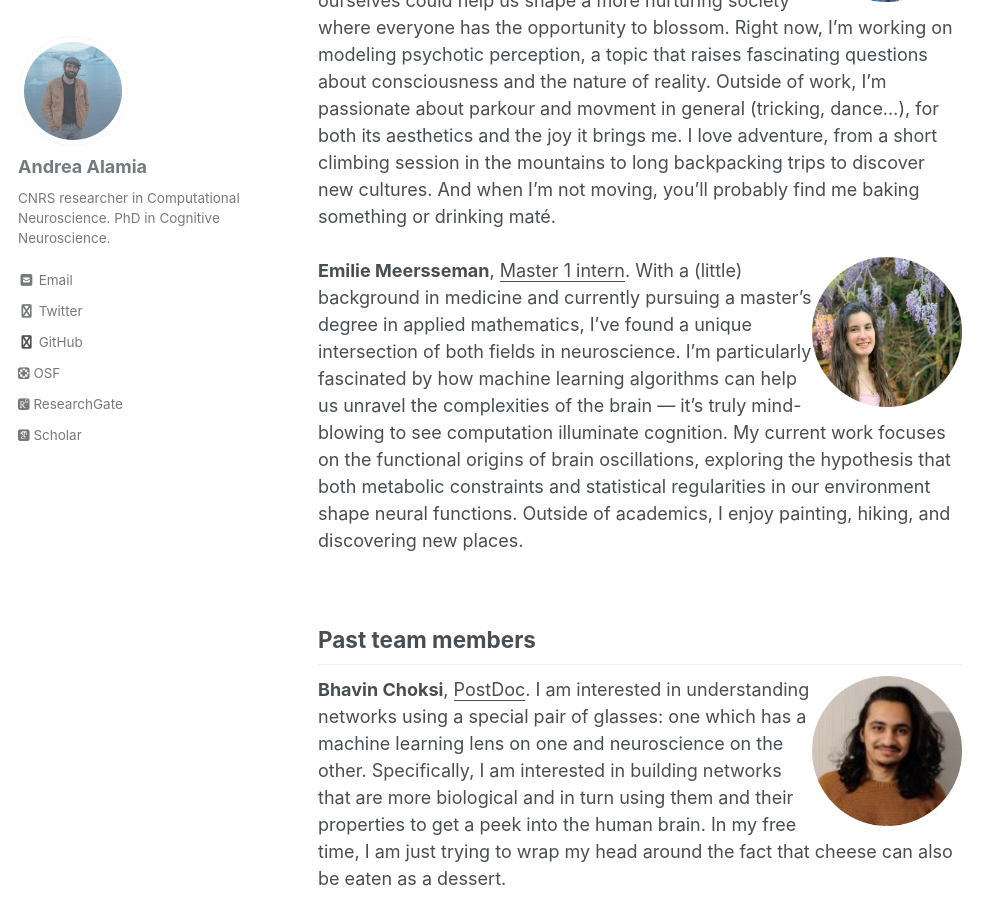
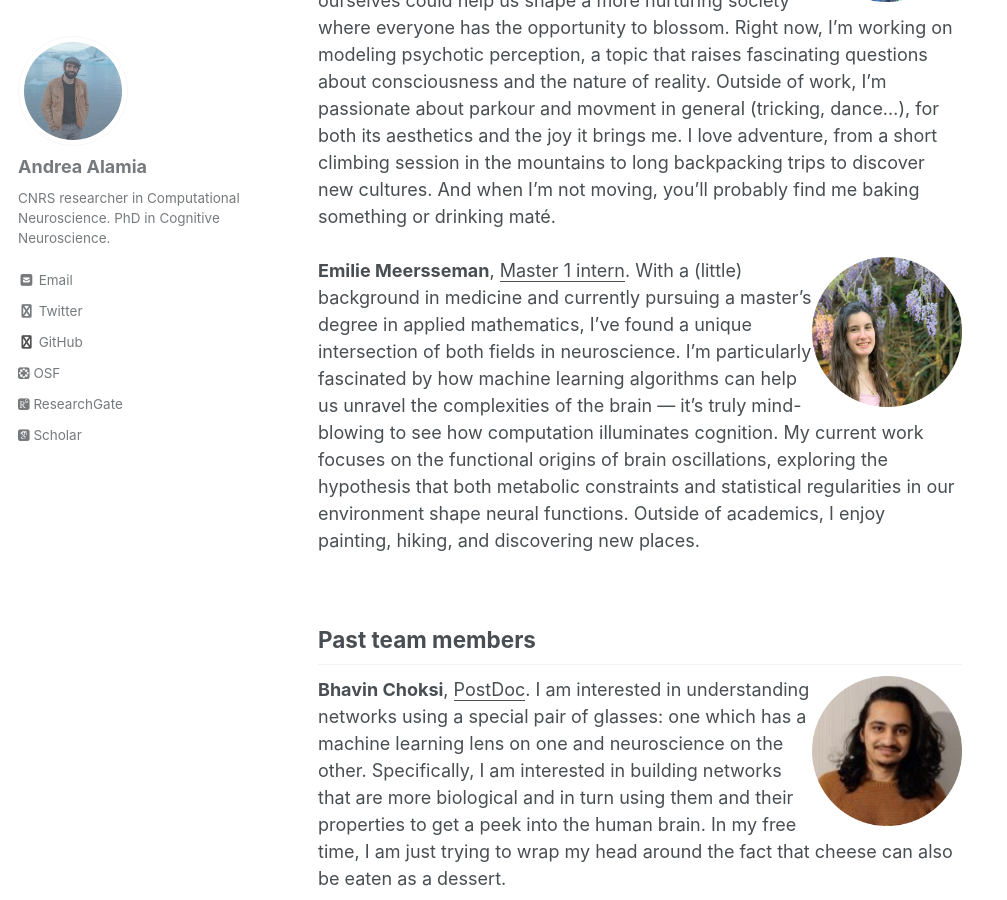
Before and after one commit to artipago/artipago.github.io, a Jekyll site: the page built from _pages/People.md, in a window 1280 px wide and 900 px high, scrolled down 3004 px. Shown: the whole window, without its empty margins (0-1007 px from the left). Built offline with Jekyll 4.4.1, drawn with Linux system fonts in a browser that asks for light colours; nearby versions of some CDN libraries; some web fonts are replaced; library files that are not in the unit come from our copies.

Commit message:
Update People.md

```diff
--- a/_pages/People.md
+++ b/_pages/People.md
@@ -26,7 +26,7 @@ I have a background in neuroscience and neuropsychology. I worked as a research
 <br>
 <img style="float: right;" src="/assets/images/noePicCircle.png" alt="People"  width="150" height="150">  **Noe Pic**, <ins>Master 2 intern</ins>. With an engineering background, I'm deeply passionate about psychology, especially the mechanisms underlying psychopathology. I believe there's still so much to uncover about how our minds work and thrive, and that a better understanding of ourselves could help us shape a more nurturing society where everyone has the opportunity to blossom. Right now, I'm working on modeling psychotic perception, a topic that raises fascinating questions about consciousness and the nature of reality. Outside of work, I’m passionate about parkour and movment in general (tricking, dance...), for both its aesthetics and the joy it brings me. I love adventure, from a short climbing session in the mountains to long backpacking trips to discover new cultures. And when I’m not moving, you’ll probably find me baking something or drinking maté. <br>
 <br>
-<img style="float: right;" src="/assets/images/emiliePic.png" alt="People"  width="150" height="150">  **Emilie Meersseman**, <ins>Master 1 intern</ins>. With a (little) background in medicine and currently pursuing a master's degree in applied mathematics, I’ve found a unique intersection of both fields in neuroscience. I’m particularly fascinated by how machine learning algorithms can help us unravel the complexities of the brain — it’s truly mind-blowing to see computation illuminate cognition. My current work focuses on the functional origins of brain oscillations, exploring the hypothesis that both metabolic constraints and statistical regularities in our environment shape neural functions. Outside of academics, I enjoy painting, hiking, and discovering new places.  <br>
+<img style="float: right;" src="/assets/images/emiliePic.png" alt="People"  width="150" height="150">  **Emilie Meersseman**, <ins>Master 1 intern</ins>. With a (little) background in medicine and currently pursuing a master's degree in applied mathematics, I’ve found a unique intersection of both fields in neuroscience. I’m particularly fascinated by how machine learning algorithms can help us unravel the complexities of the brain — it’s truly mind-blowing to see how computation illuminates cognition. My current work focuses on the functional origins of brain oscillations, exploring the hypothesis that both metabolic constraints and statistical regularities in our environment shape neural functions. Outside of academics, I enjoy painting, hiking, and discovering new places.  <br>
 <br>
 
 ## Past team members
```
